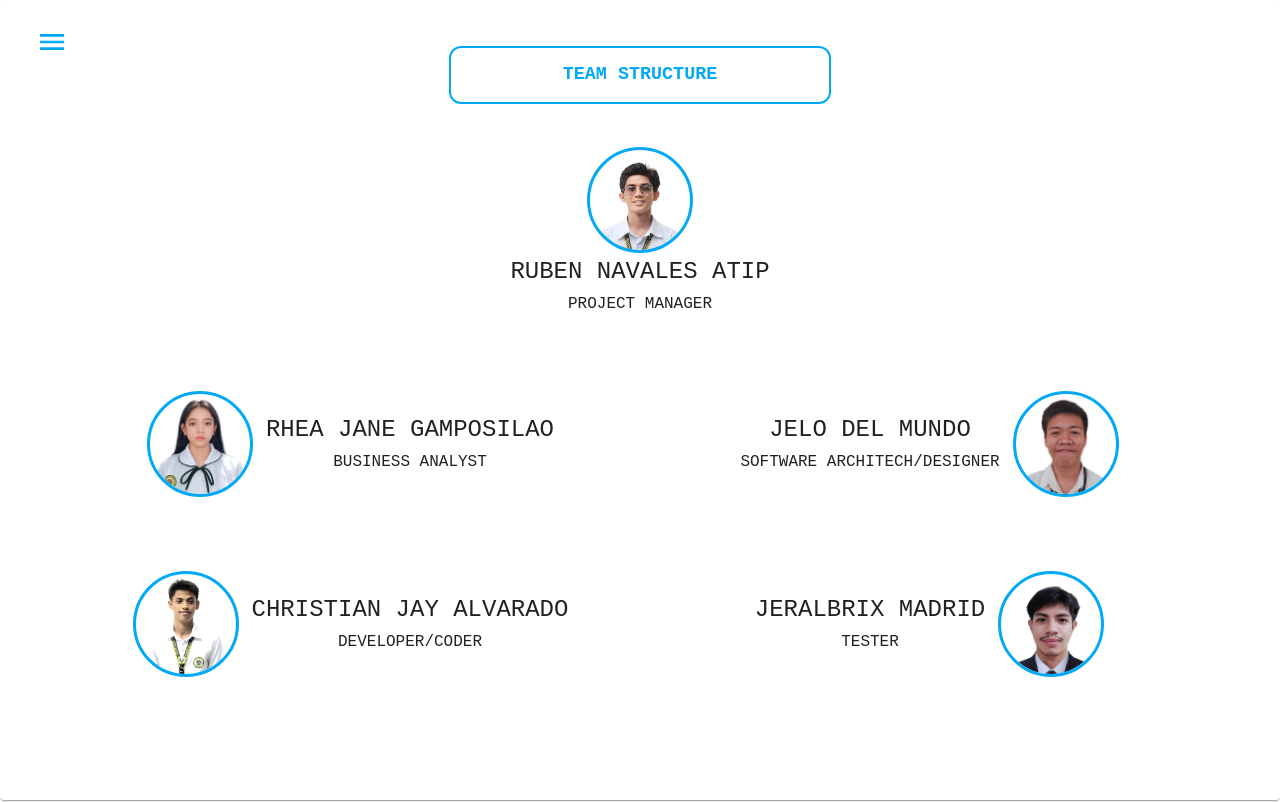
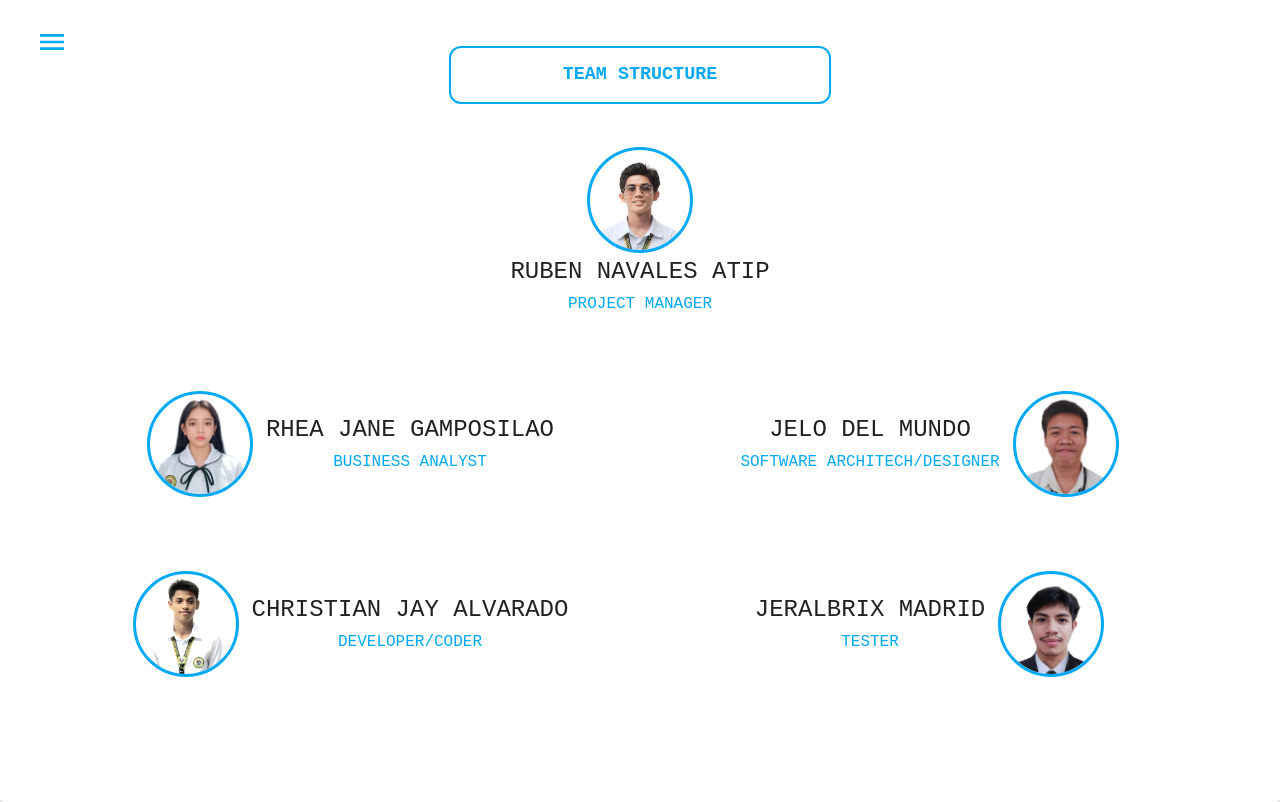
Before and after one commit to jjybaliguat/resistor-website, a Next.js app: page /devs in a window 1280 px wide. Built offline with nearby package versions, Linux system fonts and the light colour scheme.

Commit message:
some changes

```diff
--- a/src/components/Layout/index.js
+++ b/src/components/Layout/index.js
@@ -38,7 +38,7 @@ const Layout = (props) => {
           }}
            />
         </Button>
-        <Paper sx={{height: "100vh"}}>
+        <Paper sx={{height: "fit-content"}}>
             {children}
         </Paper>
     </Box>
--- a/src/pages/devs.js
+++ b/src/pages/devs.js
@@ -15,7 +15,7 @@ const Page = () => {
             <Box
             sx={{
                 minHeight: "100vh",
-                height: "fit-content",
+                height: "100%",
                 paddingBottom: "3rem",
                 width: "100%",
                 paddingTop: "3rem",
@@ -54,7 +54,7 @@ const Page = () => {
                         }}
                         />
                         <Typography sx={{fontSize: "1.5rem"}}>RUBEN NAVALES ATIP</Typography>
-                        <Typography sx={{fontSize: "1rem"}}>PROJECT MANAGER</Typography>
+                        <Typography sx={{fontSize: "1rem", color: "primary.main"}}>PROJECT MANAGER</Typography>
                     </Stack>
                 </Box>
                 <Box
@@ -89,7 +89,7 @@ const Page = () => {
                                     />
                                     <Stack alignItems="center" gap={1}>
                                         <Typography sx={{fontSize: "1.5rem"}}>RHEA JANE GAMPOSILAO</Typography>
-                                        <Typography sx={{fontSize: "1rem"}}>BUSINESS ANALYST</Typography>
+                                        <Typography sx={{fontSize: "1rem", color: "primary.main"}}>BUSINESS ANALYST</Typography>
                                     </Stack>
                                 </Stack>
                             </Box>
@@ -109,7 +109,7 @@ const Page = () => {
                                 <Stack direction="row" alignItems="center" gap={2}>
                                     <Stack gap={1} alignItems="center">
                                         <Typography sx={{fontSize: "1.5rem"}}>JELO DEL MUNDO</Typography>
-                                        <Typography sx={{fontSize: "1rem"}}>SOFTWARE ARCHITECH/DESIGNER</Typography>
+                                        <Typography sx={{fontSize: "1rem", color: "primary.main"}}>SOFTWARE ARCHITECH/DESIGNER</Typography>
                                     </Stack>
                                     <Avatar
                                     alt="Atip Pic"
@@ -149,7 +149,7 @@ const Page = () => {
                                     />
                                     <Stack alignItems="center" gap={1}>
                                         <Typography sx={{fontSize: "1.5rem"}}>CHRISTIAN JAY ALVARADO</Typography>
-                                        <Typography sx={{fontSize: "1rem"}}>DEVELOPER/CODER</Typography>
+                                        <Typography sx={{fontSize: "1rem", color: "primary.main"}}>DEVELOPER/CODER</Typography>
                                     </Stack>
                                 </Stack>
                             </Box>
@@ -169,7 +169,7 @@ const Page = () => {
                                 <Stack direction="row" alignItems="center" gap={2}>
                                     <Stack gap={1} alignItems="center">
                                         <Typography sx={{fontSize: "1.5rem"}}>JERALBRIX MADRID</Typography>
-                                        <Typography sx={{fontSize: "1rem"}}>TESTER</Typography>
+                                        <Typography sx={{fontSize: "1rem", color: "primary.main"}}>TESTER</Typography>
                                     </Stack>
                                     <Avatar
                                     alt="Atip Pic"
```
